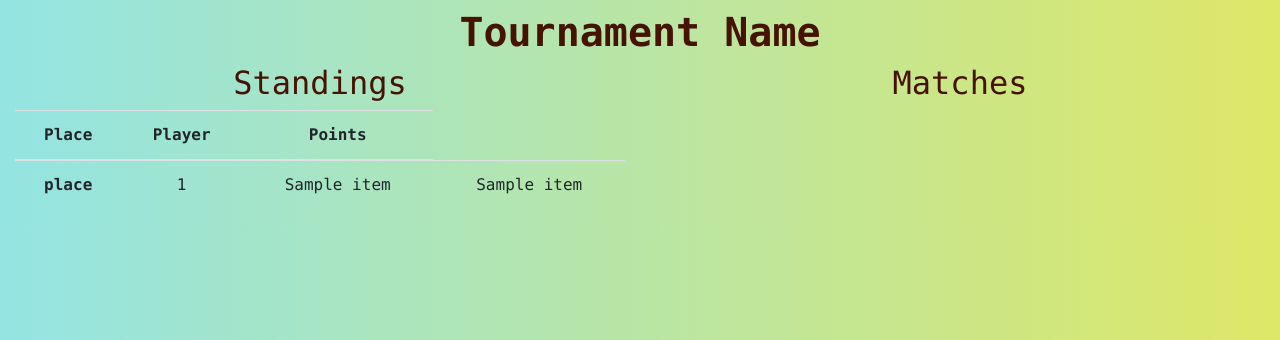
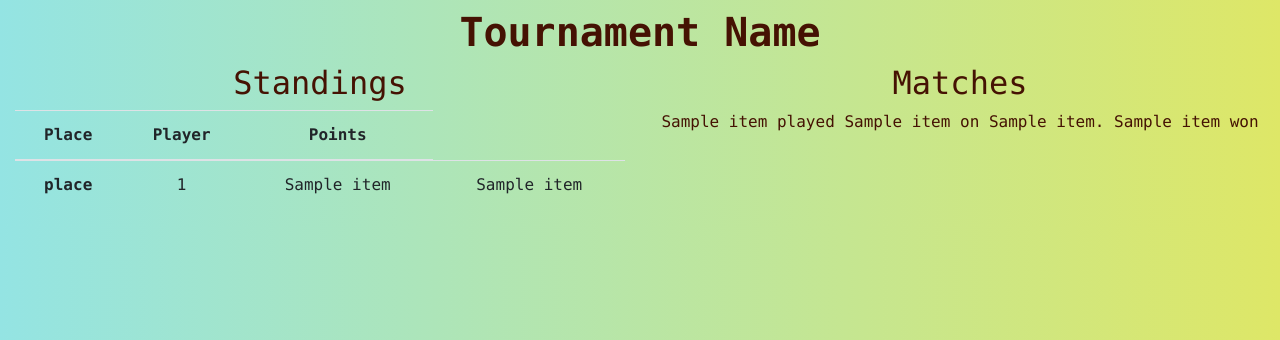
Before and after one commit to sokkit/tournament_site, a Flask app: template templates/tournament.html in a window 1280 px wide. Shown: the part 128-468 px from the top of the page. Run offline with Flask 2, Linux system fonts and the light colour scheme; the template is opened without the code that fills it: most values are stand-ins (such as "Sample title", 1, 10 or a date in 2020); some libraries are stand-ins or nearby versions.

Commit message:
basic display of match data on html page

```diff
--- a/templates/tournament.html
+++ b/templates/tournament.html
@@ -31,6 +31,11 @@
     </div>
     <div class="col-sm matches">
       <h2>Matches</h2>
+      {% for item in matches %}
+      <div class="matchInfo">
+        <p>{{item[2]}} played {{item[3]}} on {{item[1]}}. {{item[4]}} won</p>
+      </div>
+      {% endfor %}
     </div>
   </div>
 </div>
```
